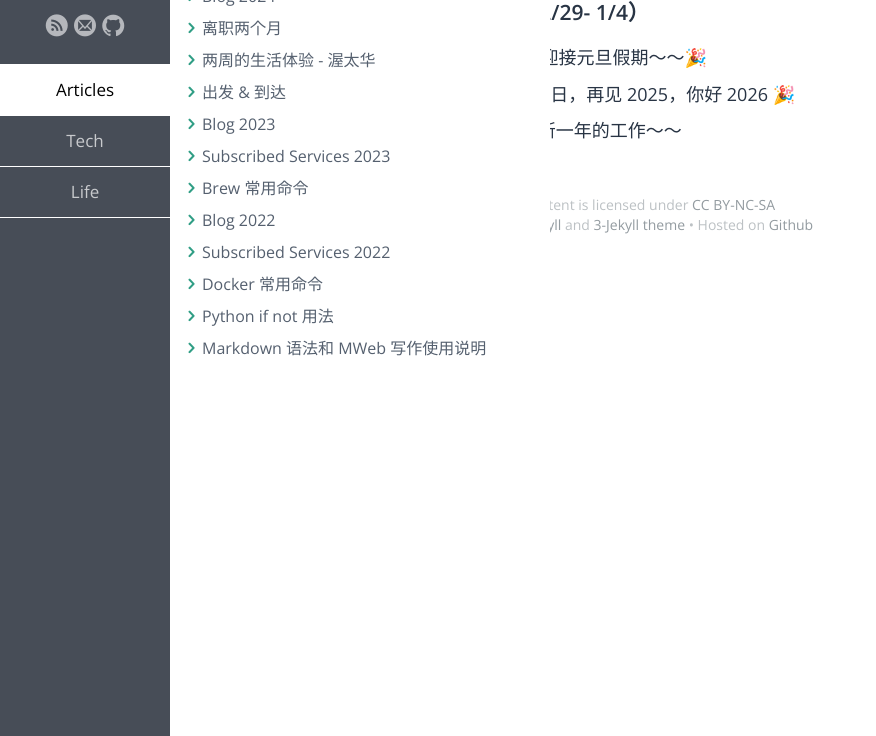
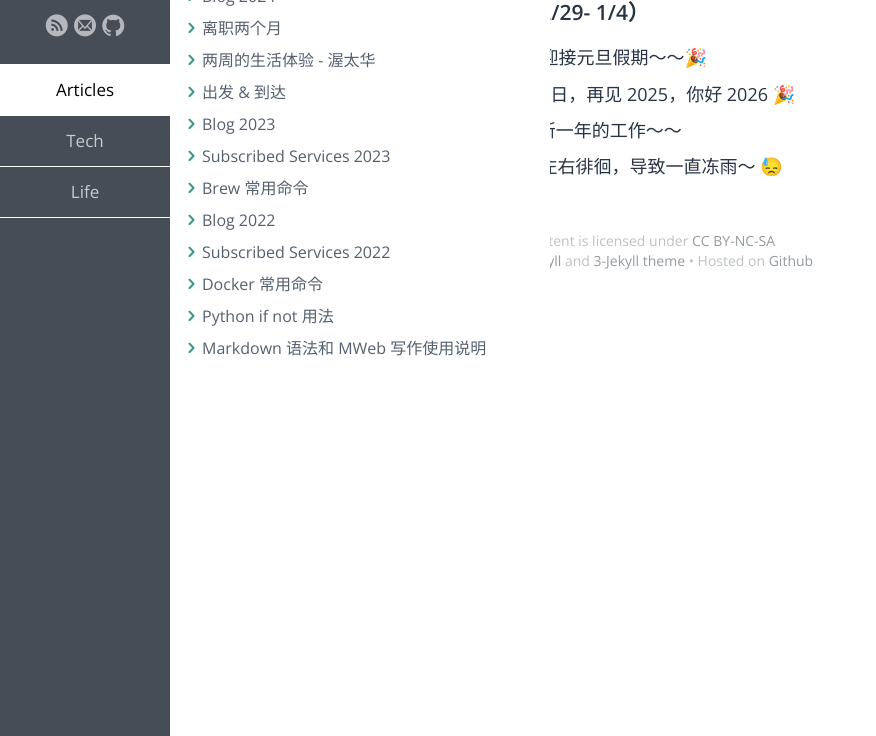
Before and after one commit to samxupeiran/samxupeiran.github.io, a Jekyll site: the page built from _posts/life/2025-12-29-my-blog.md, in a window 1280 px wide, cut to the strip 164-900 px from the top of the page. Shown: the whole strip, without its empty margins (0-876 px from the left). Built offline with Jekyll 4.4.1, drawn with Linux system fonts in a browser that asks for light colours; some web fonts are replaced.

Commit message:
feat: add weekly blog 1/7

```diff
--- a/_posts/life/2025-12-29-my-blog.md
+++ b/_posts/life/2025-12-29-my-blog.md
@@ -10,3 +10,4 @@ tags: Blog
      - 12/29 圣诞假期结束了，迎接元旦假期～～🎉
      - 12/31 2025 最后一个工作日，再见 2025，你好 2026 🎉
      - 1/5 元旦假期结束，迎接新一年的工作～～
+     - 1/7 最近温度一直在 0 度左右徘徊，导致一直冻雨～ 😓
```
